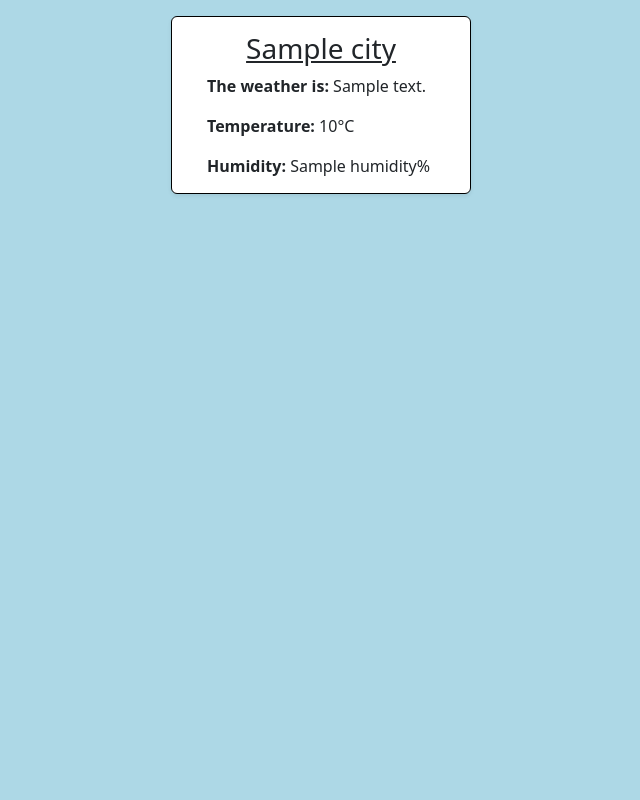
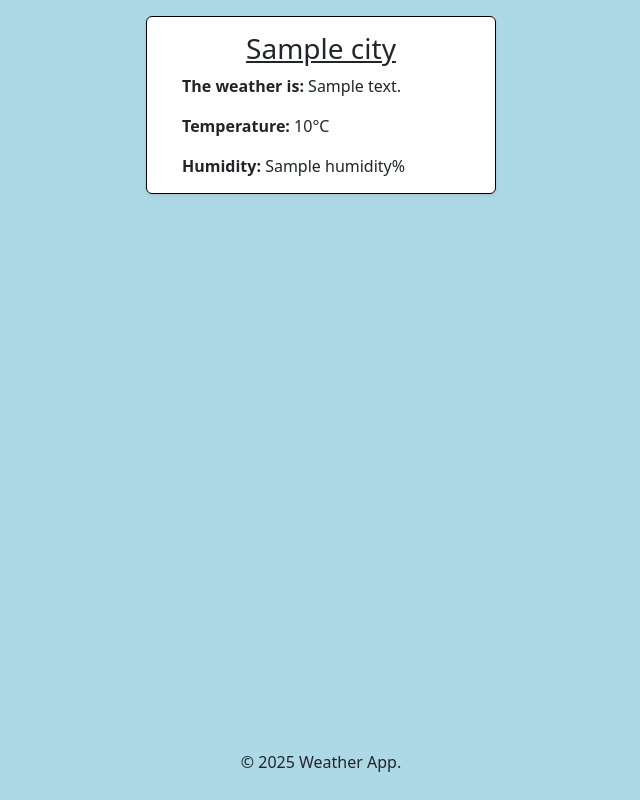
Before and after one commit to Nedanovx/WeatherPythonProject, a Flask app: template Weather-Task 3/templates/index.html in a window 1280 px wide. Shown: the whole page, without its empty margins (319-959 px from the left). Run offline with Flask 3, Linux system fonts and the light colour scheme; the template is opened without the code that fills it: most values are stand-ins (such as "Sample title", 1, 10 or a date in 2020); parts of the project's set-up code (start-up, migrations or seed data) failed here and were passed over.

Commit message:
added footer

```diff
--- a/Weather-Task 3/templates/index.html
+++ b/Weather-Task 3/templates/index.html
@@ -10,7 +10,7 @@
 <body style="background-color: lightblue;">
    <div class="d-flex flex-wrap justify-content-center">
     {% for name, data in cities.items() %}
-    <div class="m-3" style="flex: 0 1 300px; max-width: 300px;">
+    <div class="m-3" style="flex: 0 1 350px; max-width: 350px;">
         <div class="card shadow-sm" style="border: 1px solid black; padding: 15px;">
             <h3 class="card-title text-center" style="text-decoration: underline;">{{ name }}</h3>
             <p class="card-text"><span>The weather is:</span> {{ data.desc.capitalize() }}</p>
@@ -20,6 +20,10 @@
     </div>
     {% endfor %}
 </div>
-
+<footer style="position: absolute; bottom: 0; width: 100%; height: 50px;">
+  <div  style="text-align: center;">
+    <p>© 2025 Weather App.</p>
+  </div>
+</footer>
 </body>
 </html>
```
